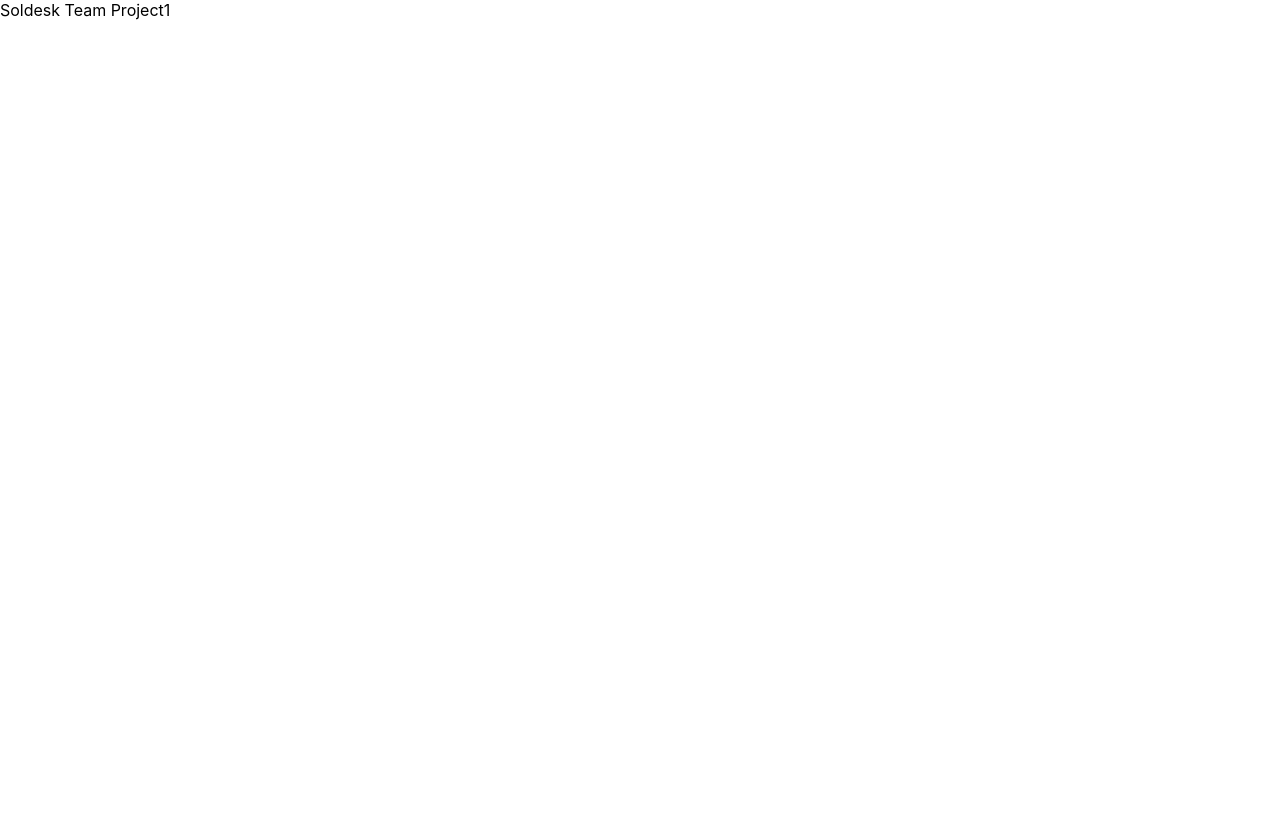
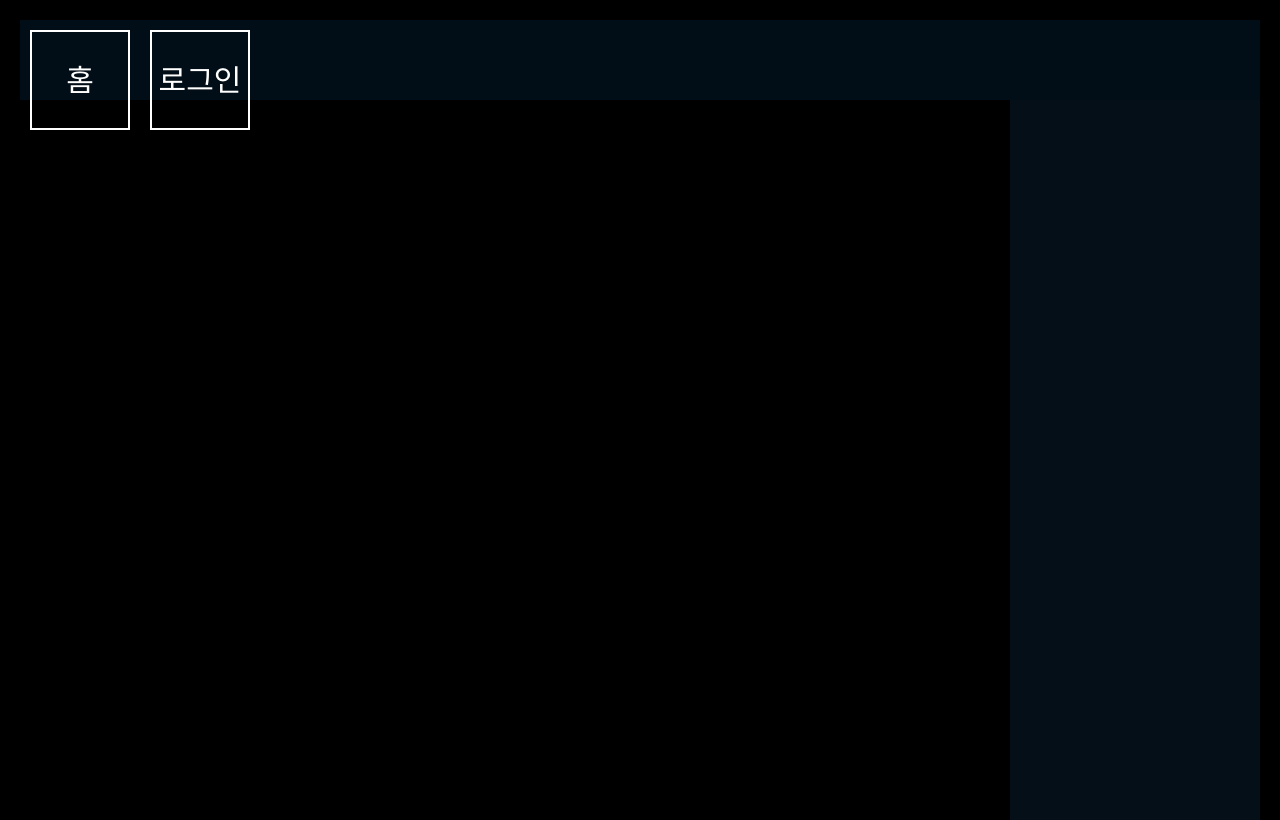
Before and after one commit to kenjhin/Soldesk-Project-Front, a React (Create React App) app: page / in a window 1280 px wide. Built offline with nearby package versions, Linux system fonts and the light colour scheme.

Commit message:
페이지 라우터 처리 및 RB 라이브러리 설치

```diff
--- a/package.json
+++ b/package.json
@@ -6,8 +6,11 @@
     "@testing-library/jest-dom": "^5.17.0",
     "@testing-library/react": "^13.4.0",
     "@testing-library/user-event": "^13.5.0",
+    "bootstrap": "^5.3.2",
     "react": "^18.2.0",
+    "react-bootstrap": "^2.10.1",
     "react-dom": "^18.2.0",
+    "react-router-dom": "^6.22.0",
     "react-scripts": "5.0.1",
     "web-vitals": "^2.1.4"
   },
--- a/public/index.html
+++ b/public/index.html
@@ -9,6 +9,12 @@
       name="description"
       content="Web site created using create-react-app"
     />
+    <link
+  rel="stylesheet"
+  href="https://cdn.jsdelivr.net/npm/bootstrap@5.3.2/dist/css/bootstrap.min.css"
+  integrity="sha384-T3c6CoIi6uLrA9TneNEoa7RxnatzjcDSCmG1MXxSR1GAsXEV/Dwwykc2MPK8M2HN"
+  crossorigin="anonymous"
+/>
     <link rel="apple-touch-icon" href="%PUBLIC_URL%/logo192.png" />
     <!--
       manifest.json provides metadata used when your web app is installed on a
--- a/src/App.css
+++ b/src/App.css
@@ -1,3 +1,56 @@
-.App {
+body{
+  background-color: black;
+  padding: 20px;
+  margin: 0px;
+}
+
+.screen1{
+  width: 100%;
+  height: 80px;
+  background-color: #020e17;
+  float: left;
+}.homeBtn{
+  margin:10px;
+  font-size: 30px;
+  border: none;
+  background: none;
+  color: white;
+  cursor: pointer;
+  width: 100px;
+  height: 100px;
+  border: white solid 2px;
+}
+
+.screen2{
+  width: 250px;
+  height: calc(100vh - 80px);
+  background-color: #040f18;
+  float: right;
+}
+
+.span1{
+  color: white;
+}
+
+.logintest{
+
+
   text-align: center;
+  padding: 20px;
+  margin: 0px;
+
+  color: aliceblue;
 }
+
+.LoginForm{
+
+  position: absolute;
+  top: 50%;
+  left: 50%;
+  transform: translate(-50%, -50%);
+
+
+  color: aliceblue;
+  width: 300px;
+  height: 400px;
+}
--- a/src/App.js
+++ b/src/App.js
@@ -1,9 +1,38 @@
+/* eslint-disable */
+import React, { useState } from 'react';
+import logo from './logo.svg';
 import './App.css';
+import { Route, Routes, useNavigate, Outlet } from 'react-router-dom';
+import Login from './Login';
 
 function App() {
+  let [제목, 제목변경] = useState(['기무링', '기무링딩동']);
+  let [따봉, 따봉변경] = useState(0);
+  let navigate = useNavigate();
+
+
   return (
+    <div>
 
-    <div> Soldesk Team Project1 </div>
+
+
+      <Routes>
+        <Route path='/' element={
+            <>
+            <div className='screen1'>
+              <button className='homeBtn' onClick={()=>{navigate('/')}}>홈</button>
+              <button className='homeBtn' onClick={()=>{navigate('/Login')}} >로그인</button>
+              </div>
+          <div className='screen2'>
+
+            </div>
+            </>
+
+        }/>
+        <Route path='/Login' element={<Login/>}/>
+
+      </Routes>
+    </div>
   );
 }
 
--- /dev/null
+++ b/src/Login.jsx
@@ -0,0 +1,38 @@
+import Button from 'react-bootstrap/Button';
+import Form from 'react-bootstrap/Form';
+
+// 로그인 로그아웃 State 추가 예정
+// ajax 통신 > 프로필기능 추가 예정 <팀원들과 같이!>
+
+function Login() {
+    return(
+        <div className="logintest">
+
+
+
+            <Form className='LoginForm'>
+                <Form.Group className="mb-3" controlId="formBasicEmail">
+                <Form.Label>아이디</Form.Label>
+                <Form.Control type="email" placeholder="Enter email" />
+                <Form.Text className="text-muted">
+                    We'll never share your email with anyone else.
+                </Form.Text>
+                </Form.Group>
+
+                <Form.Group className="mb-3" controlId="formBasicPassword">
+                <Form.Label>비밀번호</Form.Label>
+                <Form.Control type="password" placeholder="Password" />
+                </Form.Group>
+                <Form.Group className="mb-3" controlId="formBasicCheckbox">
+                </Form.Group>
+                <Button variant="primary" type="submit">
+                Submit
+                </Button>
+        </Form>
+
+      </div>
+
+        )
+}
+
+export default Login;
--- a/src/index.js
+++ b/src/index.js
@@ -3,11 +3,14 @@ import ReactDOM from 'react-dom/client';
 import './index.css';
 import App from './App';
 import reportWebVitals from './reportWebVitals';
+import { BrowserRouter } from "react-router-dom";
 
 const root = ReactDOM.createRoot(document.getElementById('root'));
 root.render(
   <React.StrictMode>
+    <BrowserRouter>
     <App />
+    </BrowserRouter>
   </React.StrictMode>
 );
 
```
Also changed, not shown: 1 other file (tests, documents, lock files or other folders).
